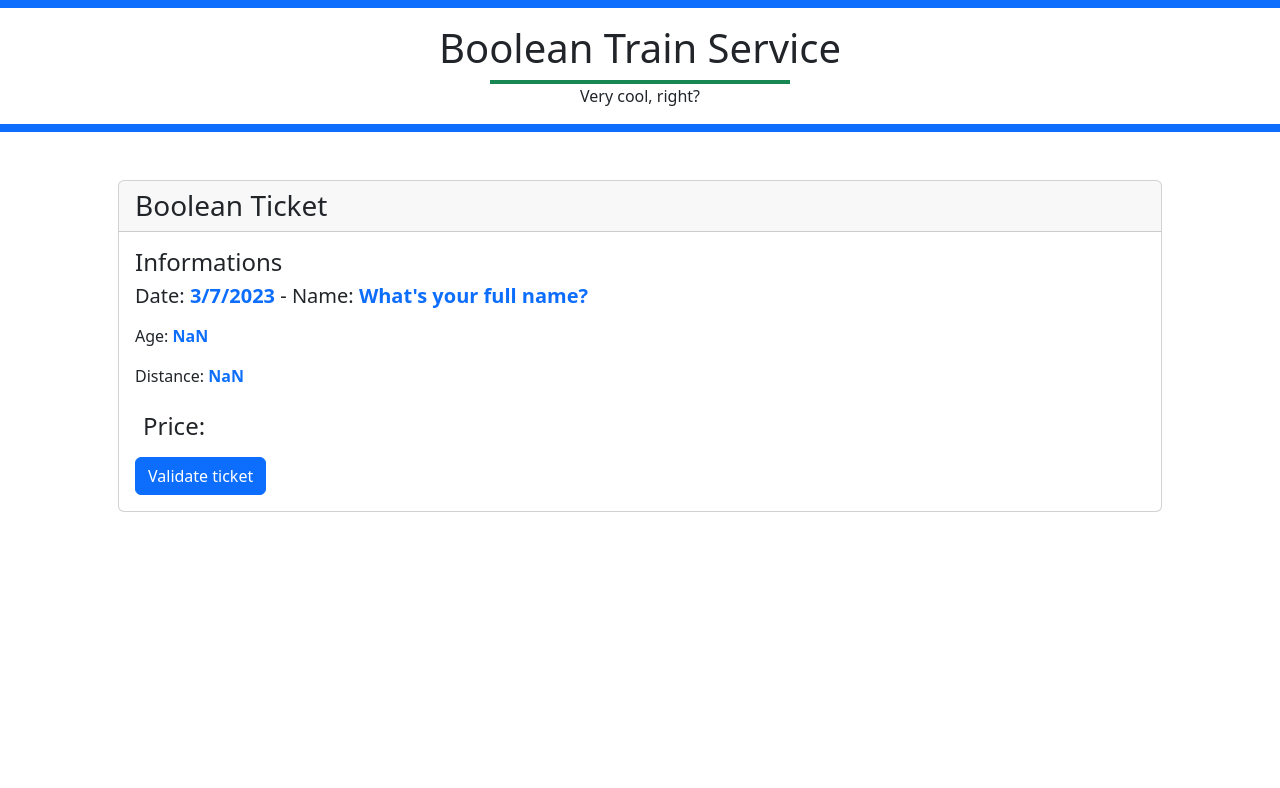
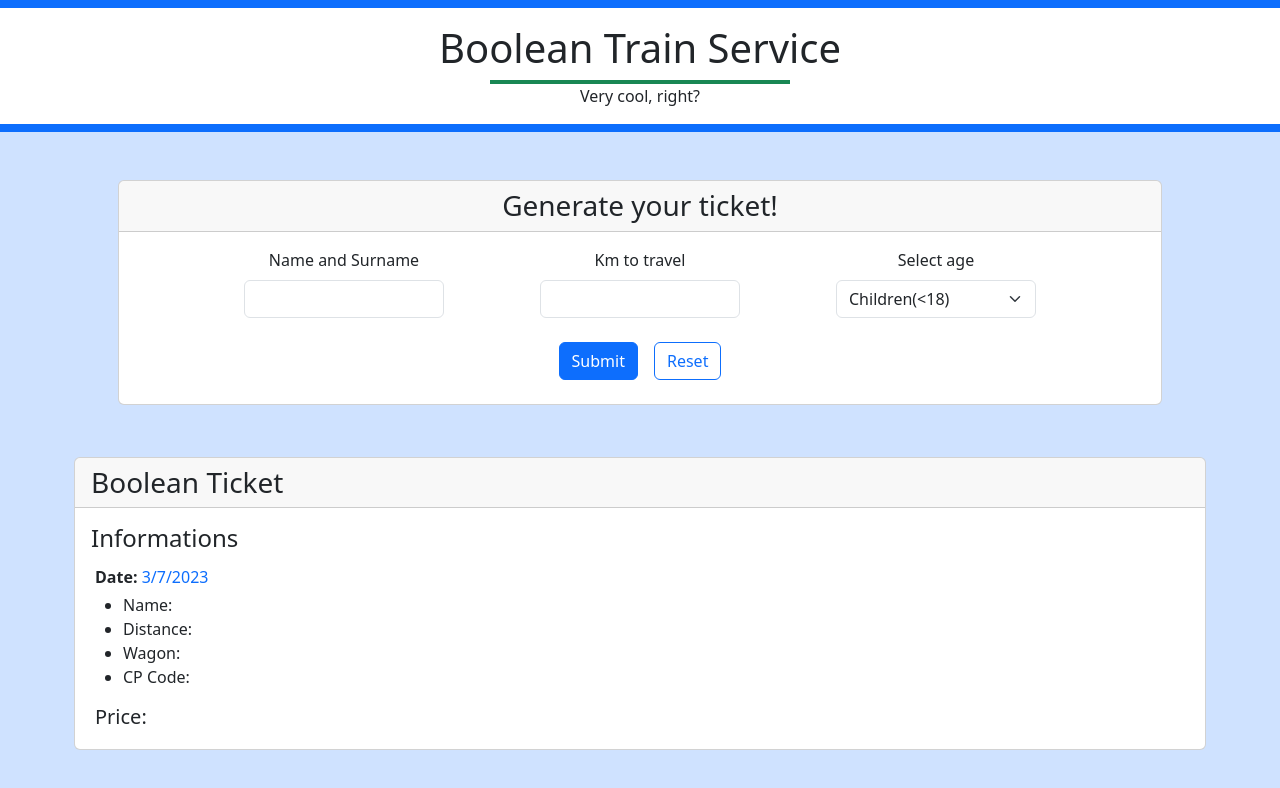
Before and after one commit to giuliacrr/js-biglietto-treno-form, a plain HTML site: page index.html in a window 1280 px wide. Drawn offline with nearby package versions, Linux system fonts and the light colour scheme.

Commit message:
Added name, distance, price and date

```diff
--- a/css/style.css
+++ b/css/style.css
@@ -3,3 +3,8 @@
     margin:auto;
     padding:2px;
 }
+
+.max-width-inputs {
+    max-width:200px;
+    width:100%;
+}
--- a/index.html
+++ b/index.html
@@ -18,8 +18,8 @@
     <title>Train ticket</title>
 </head>
 
-<body>
-    <header class="">
+<body class="bg-primary-subtle">
+    <header class="bg-white">
         <div class="bg-primary p-1"></div>
         <h1 class="text-center pt-3">Boolean Train Service</h1>
         <div class="bg-success divide-line"></div>
@@ -27,18 +27,59 @@
         <div class="bg-primary p-1"></div>
     </header>
     <main>
+        <!-- NAME, AGE, KM-->
         <div class="container p-5">
+            <div class="card">
+                <h3 class="card-header text-center">Generate your ticket!</h3>
+                <div class="card-body">
+                    <div>
+                        <div class="d-flex justify-content-center">
+                            <!--Name & surname-->
+                            <div class="text-center mx-5 max-width-inputs">
+                                <label for="inputName" class="form-label">Name and Surname</label>
+                                <input type="text" class="form-control" id="inputName">
+                            </div>
+                            <!--Kilometers-->
+                            <div class="text-center mx-5 max-width-inputs">
+                                <label for="inputKilometers" class="form-label">Km to travel</label>
+                                <input type="text" class="form-control" id="inputKilometers">
+                            </div>
+                            <!--Age-->
+                            <div class="text-center mx-5 max-width-inputs">
+                                <label for="selectAge" class="form-label"> Select age</label>
+                                <select class="form-select" id="selectAge" aria-label="Default select example">
+                                    <option selected value="1">Children(&lt;18)</option>
+                                    <option value="2">Adult</option>
+                                    <option value="3">Elderly (&gt;=65)</option>
+                                </select>
+                            </div>
+                        </div>
+                    </div>
+                    <!-- Generate and Reset Buttons-->
+                    <div class="d-flex justify-content-center mt-3">
+                        <button type="button" name="submit" class="btn btn-primary m-2"> Submit </button>
+                        <button type="button" class="btn btn-outline-primary m-2">Reset</button>
+                    </div>
+
+                </div>
+            </div>
+        </div>
+        <!--TICKET-->
+        <div class="container p-1">
             <div class="card">
                 <h3 class="card-header">Boolean Ticket</h3>
                 <div class="card-body">
                     <h4 class="card-title">Informations</h4>
-                    <h5>Date: <span class="fw-bolder text-primary" id="currentDate"></span> - Name: <span
-                            class="fw-bolder text-primary" id="fullName"></span></h5>
-                    <p></p>
-                    <p>Age: <span class="fw-bolder text-primary" id="userAge"></span></p>
-                    <p>Distance: <span class="fw-bolder text-primary" id="userKilometers"></span></p>
-                    <h4 class="p-2">Price: <span class="fw-bolder text-primary" id="price"></span></h4>
-                    <a href="#" class="btn btn-primary">Validate ticket</a>
+                    <div class="fw-bold d-flex">
+                        <div class="m-1">Date: <span class="fw-medium text-primary" id="currentDate"></span></div>
+                    </div>
+                    <ul>
+                        <li>Name: <span class="fw-bolder text-primary" id="fullName"></span></li>
+                        <li>Distance: <span class="fw-bolder text-primary" id="userKilometers"></span></li>
+                        <li>Wagon: <span class="fw-bolder text-primary"></span></li>
+                        <li>CP Code: <span class="fw-bolder text-primary"></span></li>
+                    </ul>
+                    <h5 class="m-1">Price: <span class="fw-medium text-primary" id="price"></span></h5>
                 </div>
             </div>
         </div>
--- a/js/main.js
+++ b/js/main.js
@@ -1,10 +1,8 @@
-const fullName = ("What's your full name?");
-const userAge = parseInt(("How old are you?"));
-const userKilometers = parseInt(
-  ("How many kilometers you want to travel?")
-);
-const price = userKilometers * 0.21;
+const fullName = document.getElementById("inputName");
+const userKilometers = document.getElementById("inputKilometers");
+const userAge = document.getElementById("selectAge");
 const date = new Date();
+
 
 // Date
 const currentDay = date.getDate();
@@ -14,16 +12,34 @@ const currentDate = `${currentDay}/${currentMonth}/${currentYear}`;
 document.getElementById("currentDate").innerHTML = `${currentDate}`;
 
 //Informations
-document.getElementById("fullName").innerHTML = `${fullName}`;
-document.getElementById("userAge").innerHTML = `${userAge}`;
-document.getElementById("userKilometers").innerHTML = `${userKilometers}`;
+//document.getElementById("fullName").innerHTML = `${fullName}`;
+//document.getElementById("userAge").innerHTML = `${userAge}`;
+//document.getElementById("userKilometers").innerHTML = `${userKilometers}`;
 
-let coupon = 0;
 
-if (userAge < 18) {
-  const coupon = (price * 20) / 100;
-  document.getElementById("price").innerHTML = (price - coupon).toFixed(2) + "€";
-} else if (userAge >= 65) {
-  const coupon = (price * 40) / 100;
+
+
+
+//SUBMIT BUTTON
+
+const subBtn = document.querySelector("[name='submit']");
+
+subBtn.addEventListener("click", function () {
+  // Codice che verrà eseguito SOLO quando   l'utente clicca sul pulsante
+  //Name and Surname
+  const username = fullName.value;
+  document.getElementById("fullName").innerHTML = `${username}`;
+  // Age travel price
+  const priceKm = userKilometers.value;
+  document.getElementById("userKilometers").innerHTML = `${priceKm}`;
+  const price = priceKm * 0.21;
+  let coupon = 0;
+  const ageClass = userAge.value;
+  if (ageClass == 1) { //Children
+    coupon = (price * 20) / 100;
+  } else if (ageClass == 3) { //Elderly
+    coupon = (price * 40) / 100;
+  }
   document.getElementById("price").innerHTML = (price - coupon).toFixed(2) + "€";
 }
+)
```
